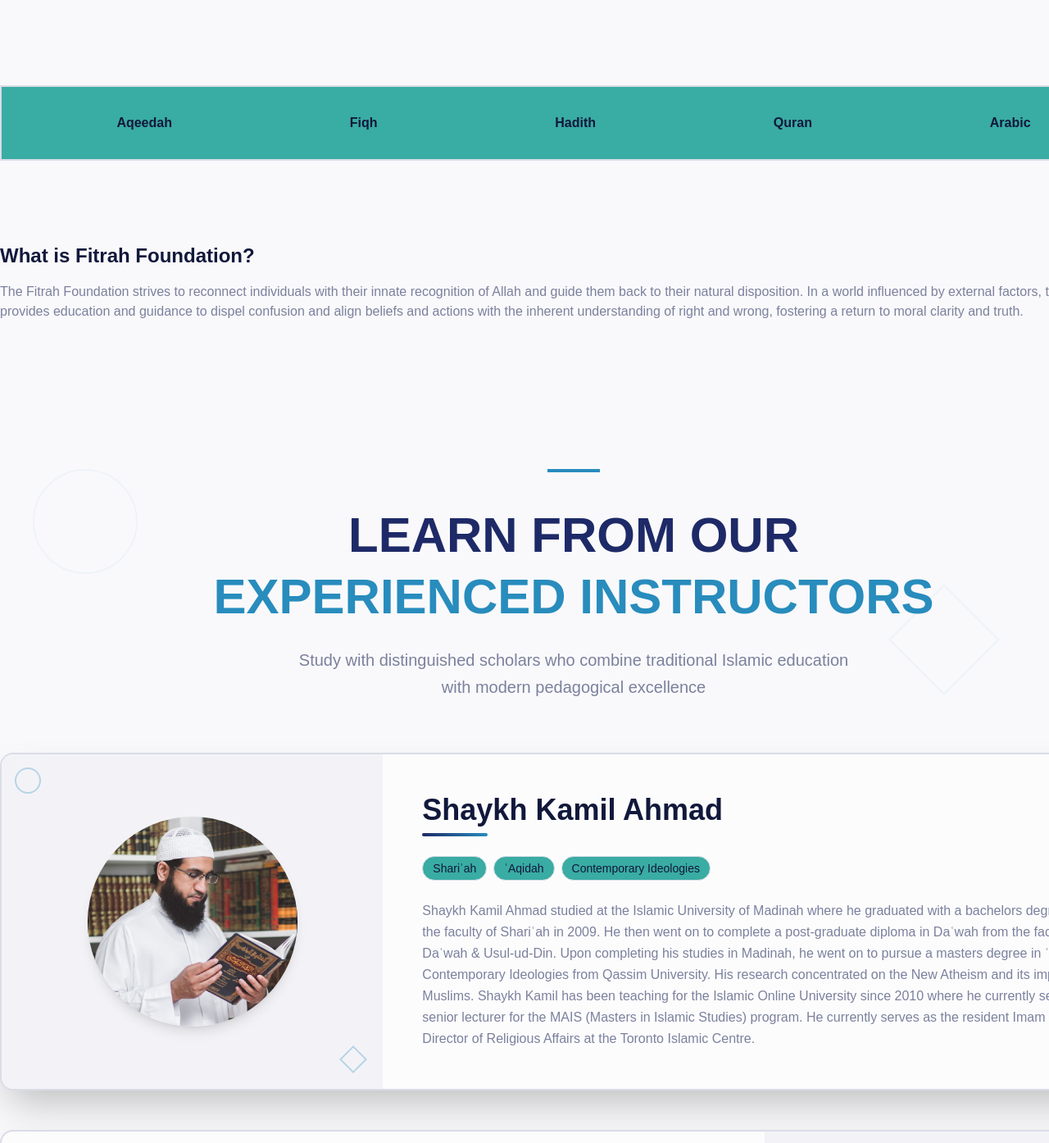
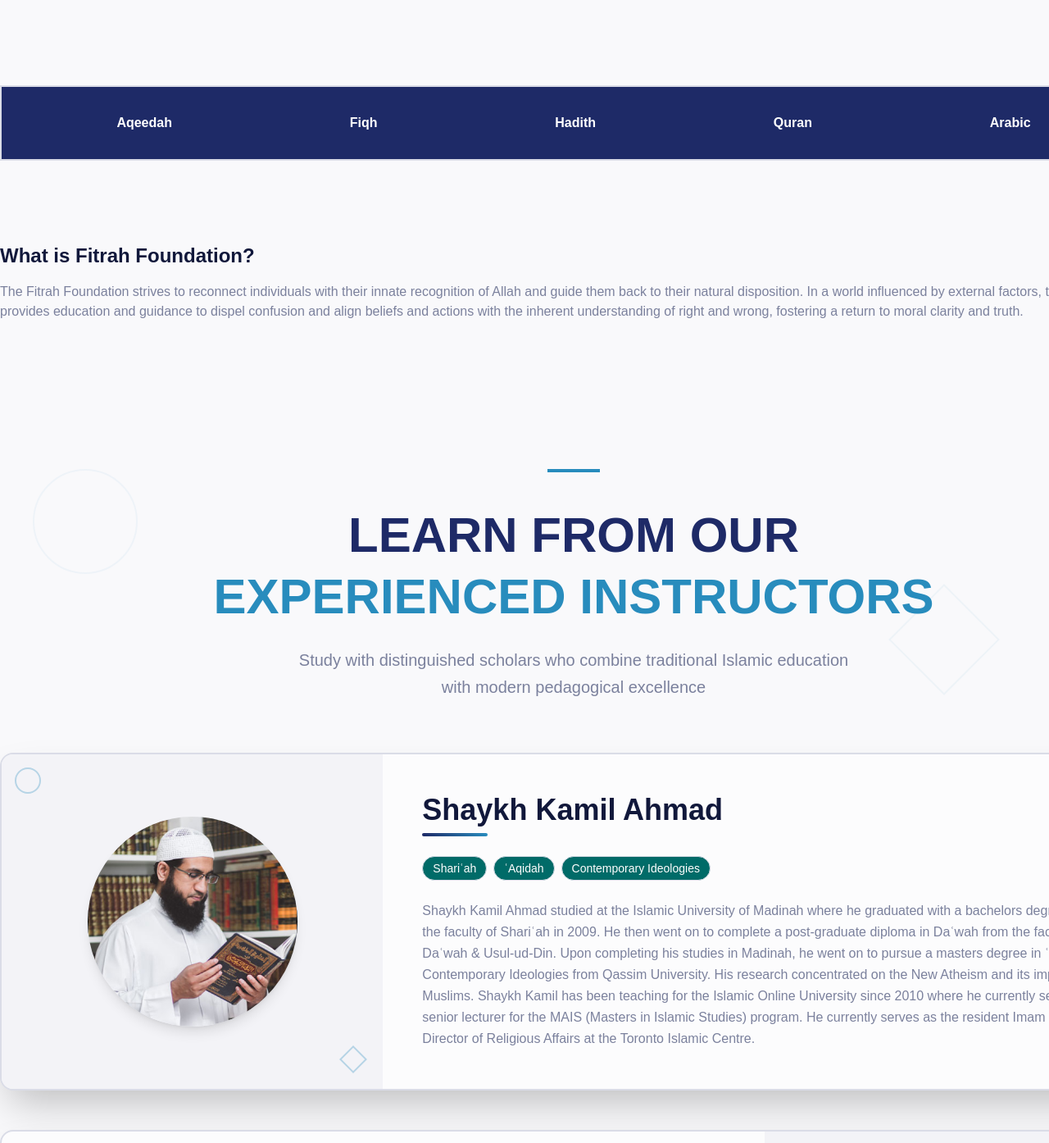
Before and after one commit to AymenS02/fitrah-foundation, a Next.js app: page / in a window 1280 px wide. Shown: the part 1051-2445 px from the top of the page at 82% size. Built offline with nearby package versions, Linux system fonts and the light colour scheme; a web font is replaced by a local one.

Commit message:
working on colors

```diff
--- a/app/globals.css
+++ b/app/globals.css
@@ -6,7 +6,7 @@
 
   /* Core Brand Colors */
   --color-primary: hsl(230, 55%, 26%);           /* Main brand blue */
-  --color-secondary: hsl(175, 50%, 45%);         /* Balanced teal */
+  --color-secondary: hsl(178, 100%, 21%);        /* Balanced teal */
   --color-accent: hsl(200, 65%, 45%);            /* Harmonious blue accent */
 
   /* Backgrounds & Surfaces */
@@ -54,7 +54,7 @@
 .dark {
   /* Core Brand Colors - Brightened for dark backgrounds */
   --color-primary: hsl(230, 55%, 65%);           /* Brighter primary */
-  --color-secondary: hsl(175, 55%, 65%);         /* Lighter teal for dark mode */
+  --color-secondary: hsl(178, 100%, 31%);         /* Lighter teal for dark mode */
   --color-accent: hsl(200, 65%, 60%);            /* Brighter accent */
 
   /* Backgrounds & Surfaces - Dark blue theme */
--- a/app/page.js
+++ b/app/page.js
@@ -86,7 +86,7 @@
             <button
               className="px-6 py-3 rounded-full font-medium shadow-md hover:shadow-lg border-2 hover:scale-105 transition-transform cursor-pointer"
               style={{
-                backgroundColor: 'var(--color-secondary)',
+                backgroundColor: 'var(--color-card)',
                 borderColor: 'var(--color-primary)',
                 color: 'var(--color-foreground)'
               }}
@@ -116,8 +116,8 @@
       <div
         className="w-[80%] xl:w-[1400px] mx-auto mt-[100px] p-10 py-8 text-center border-2 flex items-center justify-around gap-4 flex-wrap"
         style={{
-          backgroundColor: 'var(--color-secondary)',
-          color: 'var(--color-foreground)',
+          backgroundColor: 'var(--color-primary)',
+          color: 'var(--color-white)',
           borderColor: 'var(--color-border)'
         }}
       >
@@ -235,7 +235,7 @@
                               className="px-3 py-1 text-sm font-medium rounded-full border"
                               style={{
                                 backgroundColor: 'var(--color-secondary)',
-                                color: 'var(--color-foreground)',
+                                color: 'white',
                                 borderColor: 'var(--color-border)'
                               }}
                             >
--- a/components/Footer.jsx
+++ b/components/Footer.jsx
@@ -3,7 +3,7 @@
 
 const Footer = () => {
   return (
-    <footer className="bg-secondary text-muted-foreground py-8 mt-20">
+    <footer className="bg-card text-muted-foreground py-8 mt-20">
       <div className="w-[80%] xl:w-[1400px] mx-auto">
         <div className="grid grid-cols-1 md:grid-cols-3 gap-8 mb-6">
 
--- a/components/Header.jsx
+++ b/components/Header.jsx
@@ -123,7 +123,7 @@
                   className="px-4 py-2 rounded-full font-medium border-2 hover:scale-105 transition-all duration-300 cursor-pointer"
                   style={{
                     backgroundColor: 'var(--color-secondary)',
-                    color: 'var(--color-foreground)',
+                    color: 'white',
                     borderColor: 'var(--color-border)'
                   }}
                   onMouseEnter={(e) => {
```
